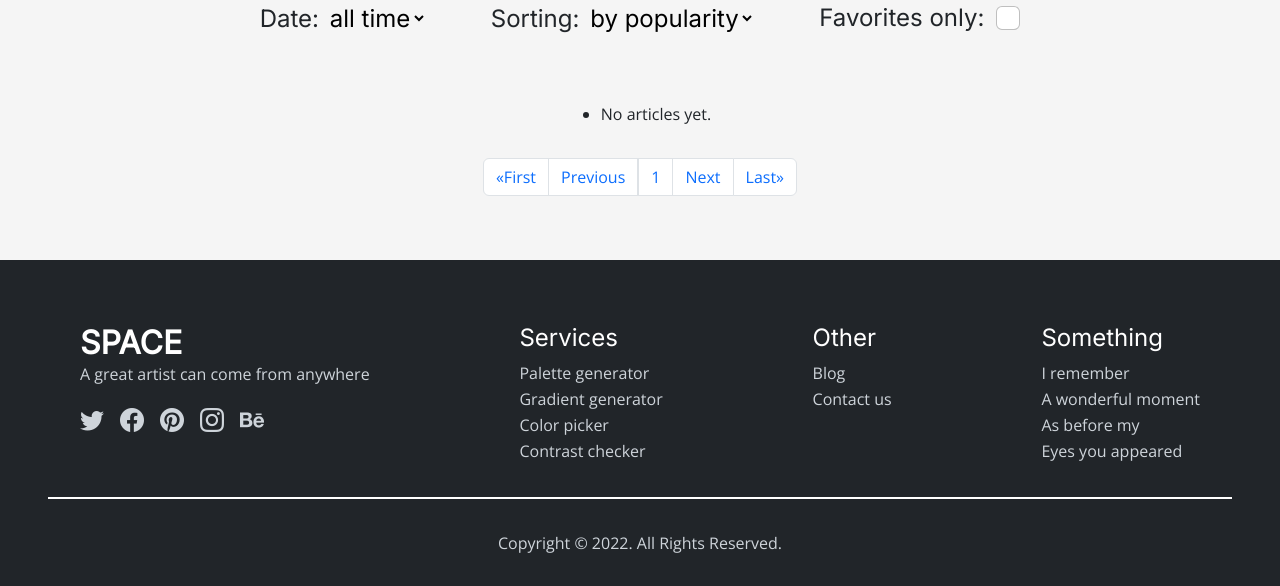
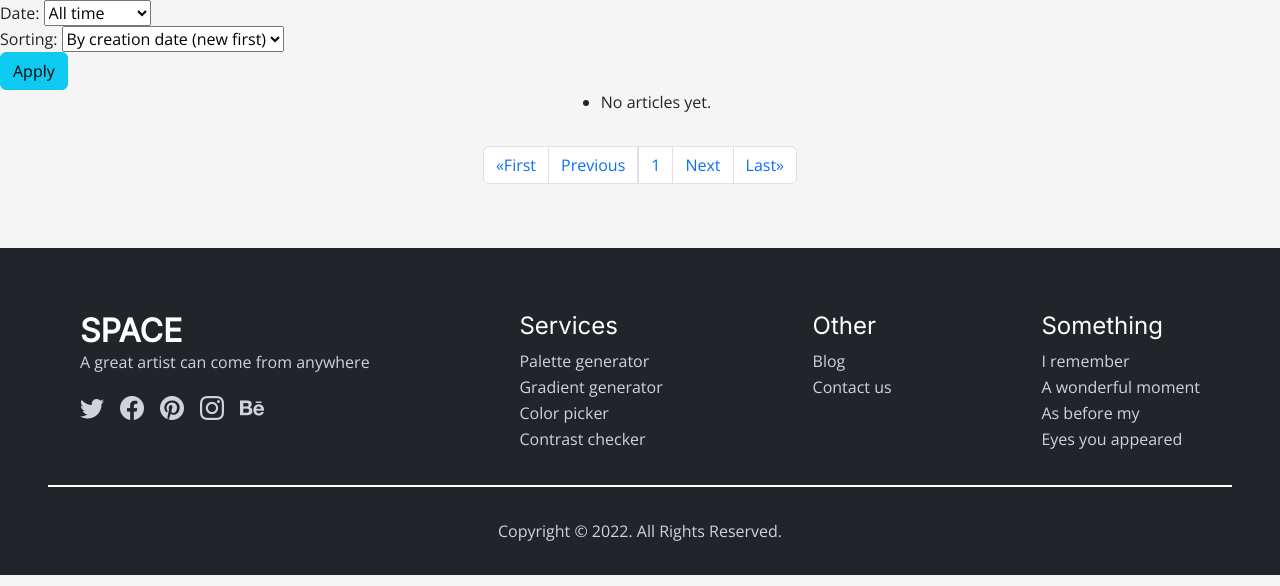
Before and after one commit to r4nd0lph-c/space, a Django app: page /blog/ in a window 1280 px wide. Shown: the top 586 px of the page. Run offline with Django 4.2, Linux system fonts and the light colour scheme; data that the repository does not hold is empty; some libraries are stand-ins or nearby versions.

Commit message:
created filter_sorting

```diff
--- a/space/main/templates/main/blog.html
+++ b/space/main/templates/main/blog.html
@@ -6,32 +6,47 @@
     <!-- -----  Main Start  ----- -->
     <main id="main">
         <!-- Filters START -->
-        <div id="blog-header">
+        <form method="get" action="{% url 'blog' %}">
+            <div id="_____blog-header">
                 <div>
                     <label for="blog-header-date">Date: </label>
-                <select id="blog-header-date">
-                    <option selected>all time</option>
-                    <option value="1">One</option>
-                    <option value="2">Two</option>
-                    <option value="3">Three</option>
+                    <select id="blog-header-date" name="filter_date">
+                        <option value="0">All time</option>
+                        <option value="1">Last day</option>
+                        <option value="2">Last week</option>
+                        <option value="3">Last month</option>
                     </select>
                 </div>
 
                 <div>
-                <label class="form-check-label" for="blog-header-sorting">Sorting: </label>
-                <select id="blog-header-sorting">
-                    <option selected>by popularity</option>
-                    <option value="1">One</option>
-                    <option value="2">Two</option>
-                    <option value="3">Three</option>
+                    <label for="blog-header-sorting">Sorting: </label>
+                    <select id="blog-header-sorting" name="filter_sorting">
+                        <option value="0">By creation date (new first)</option>
+                        <option value="1">By creation date (old first)</option>
+                        <option value="2">By popularity (the best)</option>
+                        <option value="3">By popularity (worst)</option>
                     </select>
                 </div>
 
-            <div class="form-check form-check-reverse">
-                <input class="form-check-input" type="checkbox" value="" id="blog-header-favorites-only">
+                <!--
+                <div class="form-check">
                     <label class="form-check-label" for="blog-header-favorites-only">Favorites only: </label>
+                    <input id="blog-header-favorites-only" class="form-check-input" type="checkbox"
+                           name="filter_favourite">
                 </div>
+                -->
+
+                <button class="btn btn-info" type="submit"> Apply</button>
             </div>
+        </form>
+
+        <script>
+            var filter_date = document.getElementById("blog-header-date");
+            filter_date.value = {{ filter_date }};
+
+            var filter_sorting = document.getElementById("blog-header-sorting");
+            filter_sorting.value = {{ filter_sorting }};
+        </script>
         <!-- Filters END -->
 
         <!-- Articles START -->
@@ -85,8 +100,17 @@
         <!-- Pagination START -->
         <ul class="pagination">
             {% if page_obj.has_previous %}
-                <li class="page-item"><a class="page-link" href="?page=1">&laquo;First</a></li>
-                <li class="page-item"><a class="page-link" href="?page={{ page_obj.previous_page_number }}">Previous</a>
+                <li class="page-item">
+                    <a class="page-link"
+                       href="?page=1&filter_date={{ filter_date }}&filter_sorting={{ filter_sorting }}">
+                        &laquo;First
+                    </a>
+                </li>
+                <li class="page-item">
+                    <a class="page-link"
+                       href="?page={{ page_obj.previous_page_number }}&filter_date={{ filter_date }}&filter_sorting={{ filter_sorting }}">
+                        Previous
+                    </a>
                 </li>
             {% else %}
                 <li class="page-item"><a class="page-link" href="#">&laquo;First</a></li>
@@ -98,9 +122,18 @@
             </li>
 
             {% if page_obj.has_next %}
-                <li class="page-item"><a class="page-link" href="?page={{ page_obj.next_page_number }}">Next</a></li>
-                <li class="page-item"><a class="page-link"
-                                         href="?page={{ page_obj.paginator.num_pages }}">Last&raquo;</a></li>
+                <li class="page-item">
+                    <a class="page-link"
+                       href="?page={{ page_obj.next_page_number }}&filter_date={{ filter_date }}&filter_sorting={{ filter_sorting }}">
+                        Next
+                    </a>
+                </li>
+                <li class="page-item">
+                    <a class="page-link"
+                       href="?page={{ page_obj.paginator.num_pages }}&filter_date={{ filter_date }}&filter_sorting={{ filter_sorting }}">
+                        Last&raquo;
+                    </a>
+                </li>
             {% else %}
                 <li class="page-item"><a class="page-link" href="#">Next</a></li>
                 <li class="page-item"><a class="page-link" href="#">Last&raquo;</a></li>
--- a/space/main/views.py
+++ b/space/main/views.py
@@ -76,11 +76,34 @@ class BlogListView(ListView):
     """
 
     template_name = 'main/blog.html'
+    paginate_by = 1
 
     model = Article
-    queryset = Article.objects.filter(published=True).order_by('-created')
 
-    paginate_by = 1
+    def get_queryset(self):
+        FILTER_DATE = {
+            '0': None,  # All time
+            '1': None,  # Last day
+            '2': None,  # Last week
+            '3': None,  # Last month
+        }
+
+        FILTER_SORTING = {
+            '0': '-created',  # By creation date (new first)
+            '1': 'created',  # By creation date (old first)
+            '2': '-rating',  # By popularity (the best)
+            '3': 'rating',  # By popularity (worst)
+        }
+
+        # new_queryset = Article.objects.filter(published=True).order_by('-created')
+        new_queryset = Article.objects.filter(published=True)
+
+        filter_date = self.request.GET.get('filter_date', '0')
+        filter_sorting = self.request.GET.get('filter_sorting', '0')
+
+        if filter_sorting in FILTER_SORTING:
+            new_queryset = new_queryset.order_by(FILTER_SORTING[filter_sorting])
+        return new_queryset
 
     def get_context_data(self, **kwargs):
         context = super().get_context_data(**kwargs)
@@ -93,6 +116,8 @@ class BlogListView(ListView):
             posts_clear_content[item.slug] = ' '.join(BeautifulSoup(item.content, "html.parser").stripped_strings)
         context['posts_images'] = posts_images
         context['posts_clear_content'] = posts_clear_content
+        context['filter_date'] = self.request.GET.get('filter_date', '0')
+        context['filter_sorting'] = self.request.GET.get('filter_sorting', '0')
         return context
 
 
```
Also changed, not shown: space/main/templates/main/forms.py (deleted, +0 -15 lines). Lines whose indentation alone changed are shown as unchanged.
